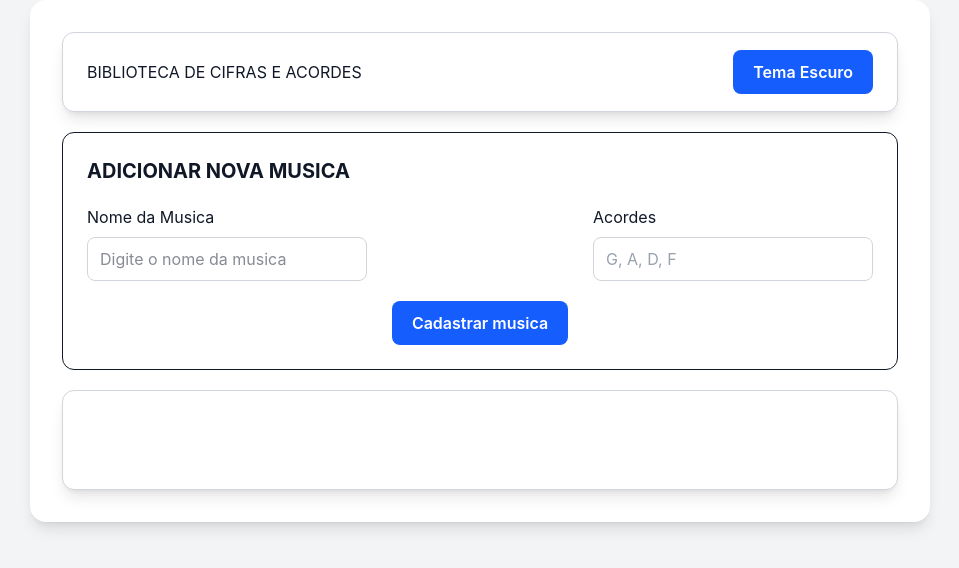
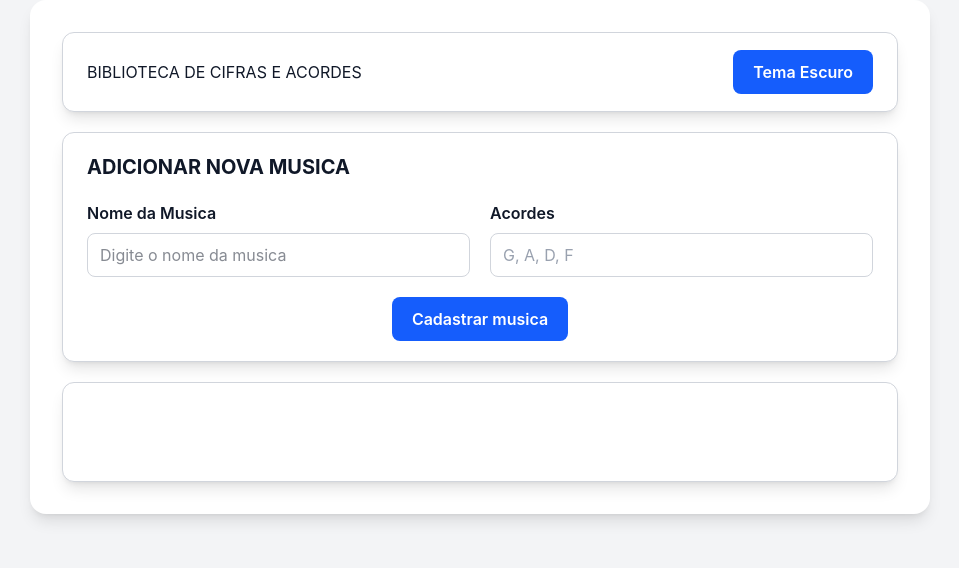
Before and after one commit to MarcosJhonata/SitedeCifras, a React (Vite) app in the folder sitecifras/: page / in a window 1280 px wide. Shown: the top 568 px of the page, without its empty margins (160-1119 px from the left). Built offline with nearby package versions, Linux system fonts and the light colour scheme.

Commit message:
Alteracoes visuais no componente song-form para se adequar ao padrao do projeto

```diff
--- a/sitecifras/src/components/container.tsx
+++ b/sitecifras/src/components/container.tsx
@@ -1,14 +1,16 @@
 import React from "react";
 
-interface ContainerProps extends React.ComponentProps<"div"> {
-	as?: keyof React.JSX.IntrinsicElements;
-}
+type ContainerProps<T extends keyof React.JSX.IntrinsicElements> = {
+	as?: T;
+} & React.ComponentPropsWithoutRef<T>;
 
-export default function Container({
-	as = "div",
+export default function Container<T extends keyof React.JSX.IntrinsicElements = "div">({
+	as,
 	children,
 	className,
 	...props
-}: ContainerProps) {
-	return React.createElement(as, { ...props, className }, children);
+}: ContainerProps<T>) {
+	const Component = as ?? "div";
+
+	return React.createElement(Component, { ...props, className }, children);
 }
--- a/sitecifras/src/components/song-form.tsx
+++ b/sitecifras/src/components/song-form.tsx
@@ -1,5 +1,6 @@
 import { useState } from "react";
 import { useTheme } from "../context/use-theme";
+import Container from "./container";
 
 type Song = {
 	id: number;
@@ -32,57 +33,69 @@ export default function SongForm({ adicionarMusica }: SongFormProps) {
 	}
 
 	return (
-		<form
+		<Container
+			as="form"
 			onSubmit={handleSubmit}
 			className={`w-full
-        p-6
-        rounded-xl
-        border
-        flex
-        flex-wrap
-        gap-5
-        justify-between
-       `}
+			min-h-25
+			flex
+			flex-wrap
+			items-end
+			justify-between
+			gap-5
+			px-6
+			py-5
+			border
+			rounded-xl
+			shadow-lg
+			${themeStyles.card}
+			${themeStyles.border}
+			${themeStyles.text}`}
 		>
 			<h2 className="w-full text-left text-xl font-bold">
 				ADICIONAR NOVA MUSICA
 			</h2>
-			<div className="flex flex-col gap-2">
-				<label htmlFor="musicas">Nome da Musica</label>
+			<div className="flex min-w-70 flex-1 flex-col gap-2">
+				<label htmlFor="musicas" className="font-semibold">
+					Nome da Musica
+				</label>
 				<input
 					value={nomeMusica}
 					onChange={(e) => setNomeMusica(e.target.value)}
 					id="musicas"
 					className={`
             h-11
-            w-70
+            w-full
             px-3
             rounded-lg
             border
-            border-gray-300
             outline-none
             focus:border-blue-600
-             ${themeStyles.card}
+            ${themeStyles.card}
+            ${themeStyles.border}
             `}
 					type="text"
 					placeholder="Digite o nome da musica"
 				/>
 			</div>
-			<div className="flex flex-col gap-2">
-				<label htmlFor="cifras">Acordes</label>
+			<div className="flex min-w-70 flex-1 flex-col gap-2">
+				<label htmlFor="cifras" className="font-semibold">
+					Acordes
+				</label>
 				<input
 					value={acordes}
 					onChange={(e) => setAcordes(e.target.value)}
 					id="cifras"
 					className={`
             h-11
-            w-70
+            w-full
             px-3
             rounded-lg
             border
-            border-gray-300
             outline-none
             focus:border-blue-600
+            ${themeStyles.card}
+            ${themeStyles.border}
             ${themeStyles.placeholder}
           `}
 					type="text"
@@ -104,6 +117,6 @@ export default function SongForm({ adicionarMusica }: SongFormProps) {
 					Cadastrar musica
 				</button>
 			</div>
-		</form>
+		</Container>
 	);
 }
```
